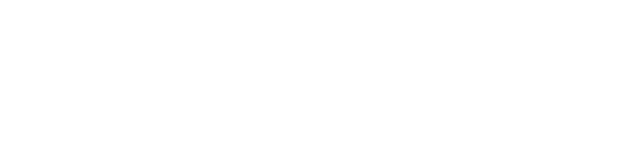
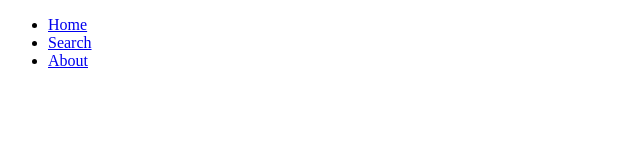
Before and after one commit to Pankoala/playlister, a plain HTML site: page index.html in a window 1280 px wide. Shown: the whole page, without its empty margins (0-640 px from the left). Drawn offline with Linux system fonts and the light colour scheme.

Commit message:
se agrega estructura de html

```diff
--- a/index.html
+++ b/index.html
@@ -8,6 +8,12 @@
     <link href="main.css">
 </head>
 <body>
-
+    <nav>
+        <ul>
+            <li><a href="index.php">Home</a></li>
+            <li><a href="search.php">Search</a></li>
+            <li><a href="about.php">About</a></li>
+        </ul>
+    </nav>
 </body>
 </html>
```
